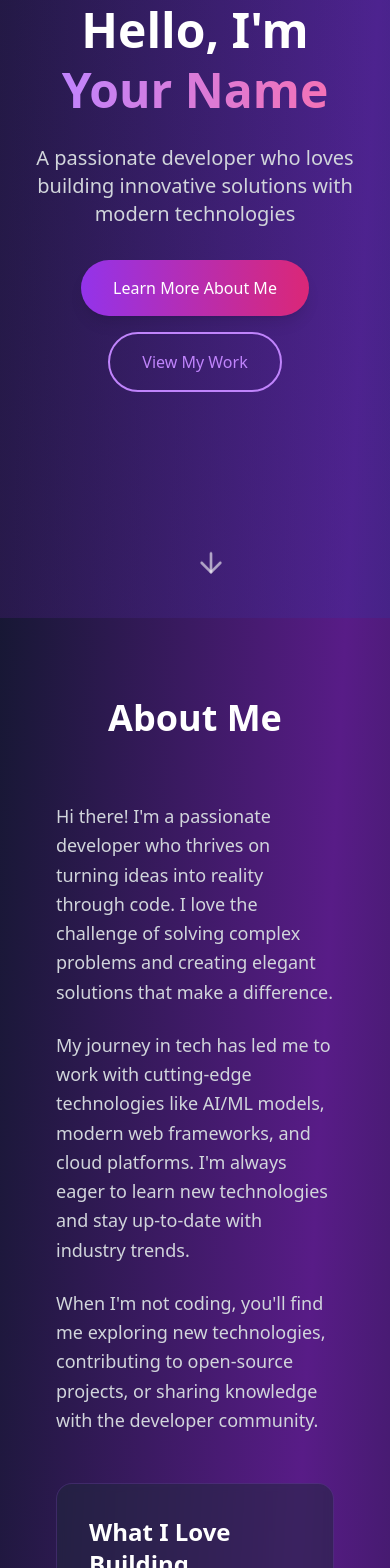
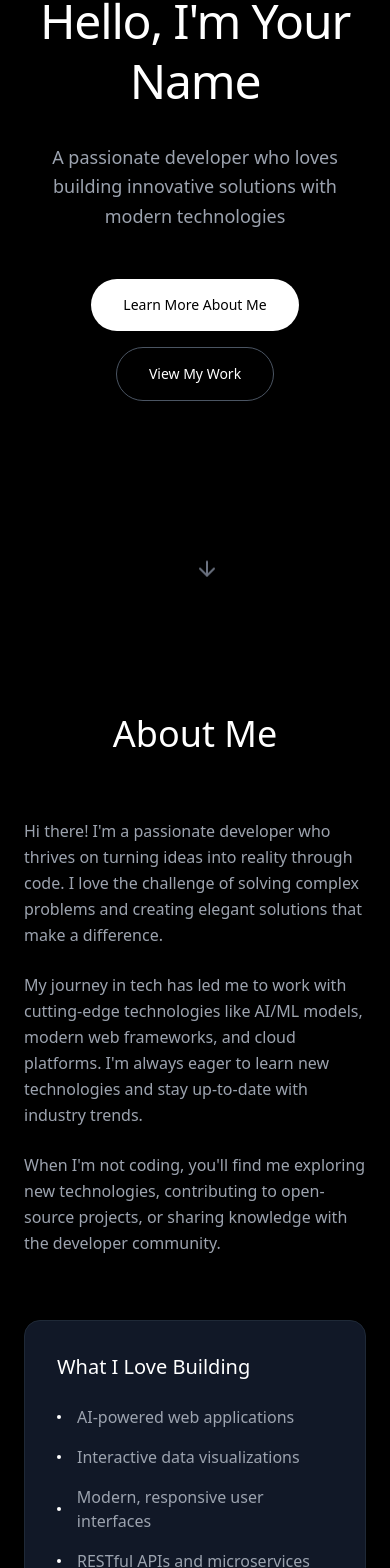
Before and after one commit to BrozG/portfolio, a React (Vite) app: page / in a window 390 px wide. Shown: the part 226-1794 px from the top of the page. Built offline with nearby package versions, Linux system fonts and the light colour scheme.

Commit message:
Implement dark theme and design updates

```diff
--- a/src/components/About.tsx
+++ b/src/components/About.tsx
@@ -6,61 +6,61 @@ const About = () => {
   ];
 
   return (
-    <section id="about" className="py-20 px-6">
-      <div className="container mx-auto max-w-4xl">
-        <h2 className="text-4xl md:text-5xl font-bold text-white text-center mb-16">
+    <section id="about" className="py-24 px-6">
+      <div className="max-w-4xl mx-auto">
+        <h2 className="text-4xl md:text-5xl font-light text-white mb-16 text-center">
           About Me
         </h2>
 
-        <div className="grid md:grid-cols-2 gap-12 items-center">
+        <div className="grid md:grid-cols-2 gap-16 items-start mb-16">
           <div className="space-y-6">
-            <p className="text-lg text-gray-300 leading-relaxed">
+            <p className="text-gray-400 leading-relaxed font-light">
               Hi there! I'm a passionate developer who thrives on turning ideas into reality through code.
               I love the challenge of solving complex problems and creating elegant solutions that make a difference.
             </p>
 
-            <p className="text-lg text-gray-300 leading-relaxed">
+            <p className="text-gray-400 leading-relaxed font-light">
               My journey in tech has led me to work with cutting-edge technologies like AI/ML models,
               modern web frameworks, and cloud platforms. I'm always eager to learn new technologies
               and stay up-to-date with industry trends.
             </p>
 
-            <p className="text-lg text-gray-300 leading-relaxed">
+            <p className="text-gray-400 leading-relaxed font-light">
               When I'm not coding, you'll find me exploring new technologies, contributing to open-source projects,
               or sharing knowledge with the developer community.
             </p>
           </div>
 
-          <div className="bg-slate-800/50 backdrop-blur-sm rounded-2xl p-8 border border-purple-500/20">
-            <h3 className="text-2xl font-semibold text-white mb-6">What I Love Building</h3>
-            <ul className="space-y-3 text-gray-300">
-              <li className="flex items-center">
-                <span className="w-2 h-2 bg-purple-400 rounded-full mr-3"></span>
+          <div className="bg-gray-900 rounded-2xl p-8 border border-gray-800">
+            <h3 className="text-xl font-medium text-white mb-6">What I Love Building</h3>
+            <ul className="space-y-4 text-gray-400">
+              <li className="flex items-center font-light">
+                <span className="w-1 h-1 bg-white rounded-full mr-4"></span>
                 AI-powered web applications
               </li>
-              <li className="flex items-center">
-                <span className="w-2 h-2 bg-purple-400 rounded-full mr-3"></span>
+              <li className="flex items-center font-light">
+                <span className="w-1 h-1 bg-white rounded-full mr-4"></span>
                 Interactive data visualizations
               </li>
-              <li className="flex items-center">
-                <span className="w-2 h-2 bg-purple-400 rounded-full mr-3"></span>
+              <li className="flex items-center font-light">
+                <span className="w-1 h-1 bg-white rounded-full mr-4"></span>
                 Modern, responsive user interfaces
               </li>
-              <li className="flex items-center">
-                <span className="w-2 h-2 bg-purple-400 rounded-full mr-3"></span>
+              <li className="flex items-center font-light">
+                <span className="w-1 h-1 bg-white rounded-full mr-4"></span>
                 RESTful APIs and microservices
               </li>
             </ul>
           </div>
         </div>
 
-        <div className="mt-16">
-          <h3 className="text-2xl font-semibold text-white text-center mb-8">Technologies I Work With</h3>
+        <div>
+          <h3 className="text-xl font-medium text-white text-center mb-8">Technologies I Work With</h3>
           <div className="flex flex-wrap justify-center gap-3">
             {skills.map((skill) => (
               <span
                 key={skill}
-                className="bg-gradient-to-r from-purple-600/20 to-pink-600/20 text-purple-300 px-4 py-2 rounded-full border border-purple-500/30 hover:scale-105 transition-transform duration-200"
+                className="bg-gray-900 text-gray-300 px-4 py-2 rounded-full border border-gray-800 hover:border-gray-600 transition-colors duration-200 text-sm font-light"
               >
                 {skill}
               </span>
--- a/src/components/Hero.tsx
+++ b/src/components/Hero.tsx
@@ -3,32 +3,30 @@ import { ArrowDown } from "lucide-react";
 
 const Hero = () => {
   return (
-    <section id="home" className="min-h-screen flex items-center justify-center relative overflow-hidden">
-      <div className="absolute inset-0 bg-gradient-to-r from-purple-800/20 to-blue-800/20"></div>
-
-      <div className="container mx-auto px-6 text-center relative z-10">
+    <section id="home" className="min-h-screen flex items-center justify-center relative">
+      <div className="max-w-4xl mx-auto px-6 text-center">
         <div className="animate-fade-in">
-          <h1 className="text-5xl md:text-7xl font-bold text-white mb-6 leading-tight">
+          <h1 className="text-5xl md:text-7xl lg:text-8xl font-light text-white mb-8 leading-tight tracking-tight">
             Hello, I'm{" "}
-            <span className="bg-gradient-to-r from-purple-400 to-pink-400 bg-clip-text text-transparent">
+            <span className="font-medium">
               Your Name
             </span>
           </h1>
 
-          <p className="text-xl md:text-2xl text-gray-300 mb-8 max-w-3xl mx-auto">
+          <p className="text-lg md:text-xl text-gray-400 mb-12 max-w-2xl mx-auto font-light leading-relaxed">
             A passionate developer who loves building innovative solutions with modern technologies
           </p>
 
           <div className="flex flex-col sm:flex-row gap-4 justify-center items-center">
             <a
               href="#about"
-              className="bg-gradient-to-r from-purple-600 to-pink-600 text-white px-8 py-4 rounded-full hover:scale-105 transition-transform duration-200 shadow-lg"
+              className="bg-white text-black px-8 py-4 rounded-full hover:bg-gray-100 transition-all duration-200 text-sm font-medium"
             >
               Learn More About Me
             </a>
             <a
               href="#projects"
-              className="border-2 border-purple-400 text-purple-400 px-8 py-4 rounded-full hover:bg-purple-400 hover:text-white transition-all duration-200"
+              className="border border-gray-600 text-white px-8 py-4 rounded-full hover:border-white transition-all duration-200 text-sm font-medium"
             >
               View My Work
             </a>
@@ -37,7 +35,7 @@ const Hero = () => {
       </div>
 
       <div className="absolute bottom-8 left-1/2 transform -translate-x-1/2 animate-bounce">
-        <ArrowDown className="text-white/60" size={32} />
+        <ArrowDown className="text-gray-500" size={24} />
       </div>
     </section>
   );
--- a/src/index.css
+++ b/src/index.css
@@ -7,89 +7,82 @@
 
 @layer base {
   :root {
-    --background: 0 0% 100%;
-    --foreground: 222.2 84% 4.9%;
+    --background: 0 0% 0%;
+    --foreground: 0 0% 100%;
 
-    --card: 0 0% 100%;
-    --card-foreground: 222.2 84% 4.9%;
+    --card: 0 0% 7%;
+    --card-foreground: 0 0% 100%;
 
-    --popover: 0 0% 100%;
-    --popover-foreground: 222.2 84% 4.9%;
+    --popover: 0 0% 7%;
+    --popover-foreground: 0 0% 100%;
 
-    --primary: 222.2 47.4% 11.2%;
-    --primary-foreground: 210 40% 98%;
+    --primary: 0 0% 100%;
+    --primary-foreground: 0 0% 0%;
 
-    --secondary: 210 40% 96.1%;
-    --secondary-foreground: 222.2 47.4% 11.2%;
+    --secondary: 0 0% 14%;
+    --secondary-foreground: 0 0% 100%;
 
-    --muted: 210 40% 96.1%;
-    --muted-foreground: 215.4 16.3% 46.9%;
+    --muted: 0 0% 14%;
+    --muted-foreground: 0 0% 64%;
 
-    --accent: 210 40% 96.1%;
-    --accent-foreground: 222.2 47.4% 11.2%;
+    --accent: 0 0% 14%;
+    --accent-foreground: 0 0% 100%;
 
     --destructive: 0 84.2% 60.2%;
-    --destructive-foreground: 210 40% 98%;
+    --destructive-foreground: 0 0% 100%;
 
-    --border: 214.3 31.8% 91.4%;
-    --input: 214.3 31.8% 91.4%;
-    --ring: 222.2 84% 4.9%;
+    --border: 0 0% 14%;
+    --input: 0 0% 14%;
+    --ring: 0 0% 64%;
 
-    --radius: 0.5rem;
+    --radius: 0.75rem;
 
-    --sidebar-background: 0 0% 98%;
-
-    --sidebar-foreground: 240 5.3% 26.1%;
-
-    --sidebar-primary: 240 5.9% 10%;
-
-    --sidebar-primary-foreground: 0 0% 98%;
-
-    --sidebar-accent: 240 4.8% 95.9%;
-
-    --sidebar-accent-foreground: 240 5.9% 10%;
-
-    --sidebar-border: 220 13% 91%;
-
-    --sidebar-ring: 217.2 91.2% 59.8%;
+    --sidebar-background: 0 0% 0%;
+    --sidebar-foreground: 0 0% 64%;
+    --sidebar-primary: 0 0% 100%;
+    --sidebar-primary-foreground: 0 0% 0%;
+    --sidebar-accent: 0 0% 14%;
+    --sidebar-accent-foreground: 0 0% 100%;
+    --sidebar-border: 0 0% 14%;
+    --sidebar-ring: 0 0% 64%;
   }
 
   .dark {
-    --background: 222.2 84% 4.9%;
-    --foreground: 210 40% 98%;
+    --background: 0 0% 0%;
+    --foreground: 0 0% 100%;
 
-    --card: 222.2 84% 4.9%;
-    --card-foreground: 210 40% 98%;
+    --card: 0 0% 7%;
+    --card-foreground: 0 0% 100%;
 
-    --popover: 222.2 84% 4.9%;
-    --popover-foreground: 210 40% 98%;
+    --popover: 0 0% 7%;
+    --popover-foreground: 0 0% 100%;
 
-    --primary: 210 40% 98%;
-    --primary-foreground: 222.2 47.4% 11.2%;
+    --primary: 0 0% 100%;
+    --primary-foreground: 0 0% 0%;
 
-    --secondary: 217.2 32.6% 17.5%;
-    --secondary-foreground: 210 40% 98%;
+    --secondary: 0 0% 14%;
+    --secondary-foreground: 0 0% 100%;
 
-    --muted: 217.2 32.6% 17.5%;
-    --muted-foreground: 215 20.2% 65.1%;
+    --muted: 0 0% 14%;
+    --muted-foreground: 0 0% 64%;
 
-    --accent: 217.2 32.6% 17.5%;
-    --accent-foreground: 210 40% 98%;
+    --accent: 0 0% 14%;
+    --accent-foreground: 0 0% 100%;
 
     --destructive: 0 62.8% 30.6%;
-    --destructive-foreground: 210 40% 98%;
+    --destructive-foreground: 0 0% 100%;
 
-    --border: 217.2 32.6% 17.5%;
-    --input: 217.2 32.6% 17.5%;
-    --ring: 212.7 26.8% 83.9%;
-    --sidebar-background: 240 5.9% 10%;
-    --sidebar-foreground: 240 4.8% 95.9%;
-    --sidebar-primary: 224.3 76.3% 48%;
-    --sidebar-primary-foreground: 0 0% 100%;
-    --sidebar-accent: 240 3.7% 15.9%;
-    --sidebar-accent-foreground: 240 4.8% 95.9%;
-    --sidebar-border: 240 3.7% 15.9%;
-    --sidebar-ring: 217.2 91.2% 59.8%;
+    --border: 0 0% 14%;
+    --input: 0 0% 14%;
+    --ring: 0 0% 64%;
+    --sidebar-background: 0 0% 0%;
+    --sidebar-foreground: 0 0% 64%;
+    --sidebar-primary: 0 0% 100%;
+    --sidebar-primary-foreground: 0 0% 0%;
+    --sidebar-accent: 0 0% 14%;
+    --sidebar-accent-foreground: 0 0% 100%;
+    --sidebar-border: 0 0% 14%;
+    --sidebar-ring: 0 0% 64%;
   }
 }
 
@@ -99,7 +92,7 @@
   }
 
   body {
-    @apply bg-background text-foreground;
+    @apply bg-background text-foreground font-light;
   }
 
   html {
--- a/src/pages/Index.tsx
+++ b/src/pages/Index.tsx
@@ -8,7 +8,7 @@ import Navigation from "@/components/Navigation";
 
 const Index = () => {
   return (
-    <div className="min-h-screen bg-gradient-to-br from-slate-900 via-purple-900 to-slate-900">
+    <div className="min-h-screen bg-black text-white">
       <Navigation />
       <Hero />
       <About />
```
Also changed, not shown: src/components/Contact.tsx (+31 -32 lines), src/components/GitHubRepos.tsx (+15 -15 lines), src/components/Navigation.tsx (+9 -9 lines), src/components/Projects.tsx (+13 -14 lines).
